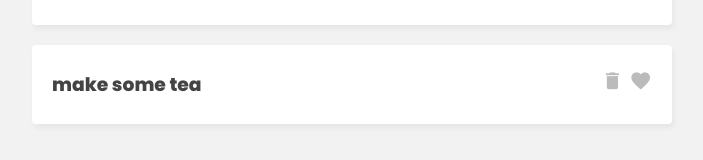
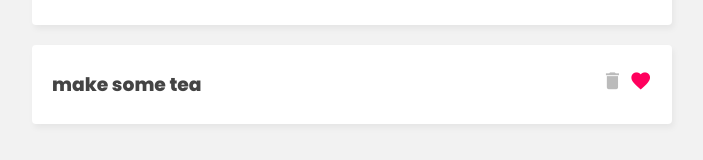
Before and after one commit to d85/pinia-tasks, a Vue app: page / in a window 1280 px wide. Shown: the part 360-520 px from the top of the page, without its empty margins (288-991 px from the left). Built offline with nearby package versions, Linux system fonts and the light colour scheme.

Commit message:
Implement toggle task action

```diff
--- a/src/assets/main.css
+++ b/src/assets/main.css
@@ -56,6 +56,9 @@ header h1 {
   cursor: pointer;
   color: #bbb;
 }
+.task i.active {
+  color: #ff005d;
+}
 
 /* filter nav */
 .filter {
--- a/src/components/TaskDetails.vue
+++ b/src/components/TaskDetails.vue
@@ -6,7 +6,11 @@
         @click="taskStore.deleteTask(task.id)"
         class="material-icons"
       >delete</i>
-      <i class="material-icons">favorite</i>
+      <i
+        @click="taskStore.toggleFav(task.id)"
+        :class="{active: task.isFav}"
+        class="material-icons"
+      >favorite</i>
     </div>
   </div>
 </template>
--- a/src/stores/TaskStore.js
+++ b/src/stores/TaskStore.js
@@ -27,6 +27,10 @@ export const useTaskStore = defineStore('taskStore', {
     },
     deleteTask(id) {
       this.tasks = this.tasks.filter(t => t.id !== id)
+    },
+    toggleFav(id) {
+      const task = this.tasks.find(t => t.id === id)
+      task.isFav = !task.isFav
     }
   }
 })
```
